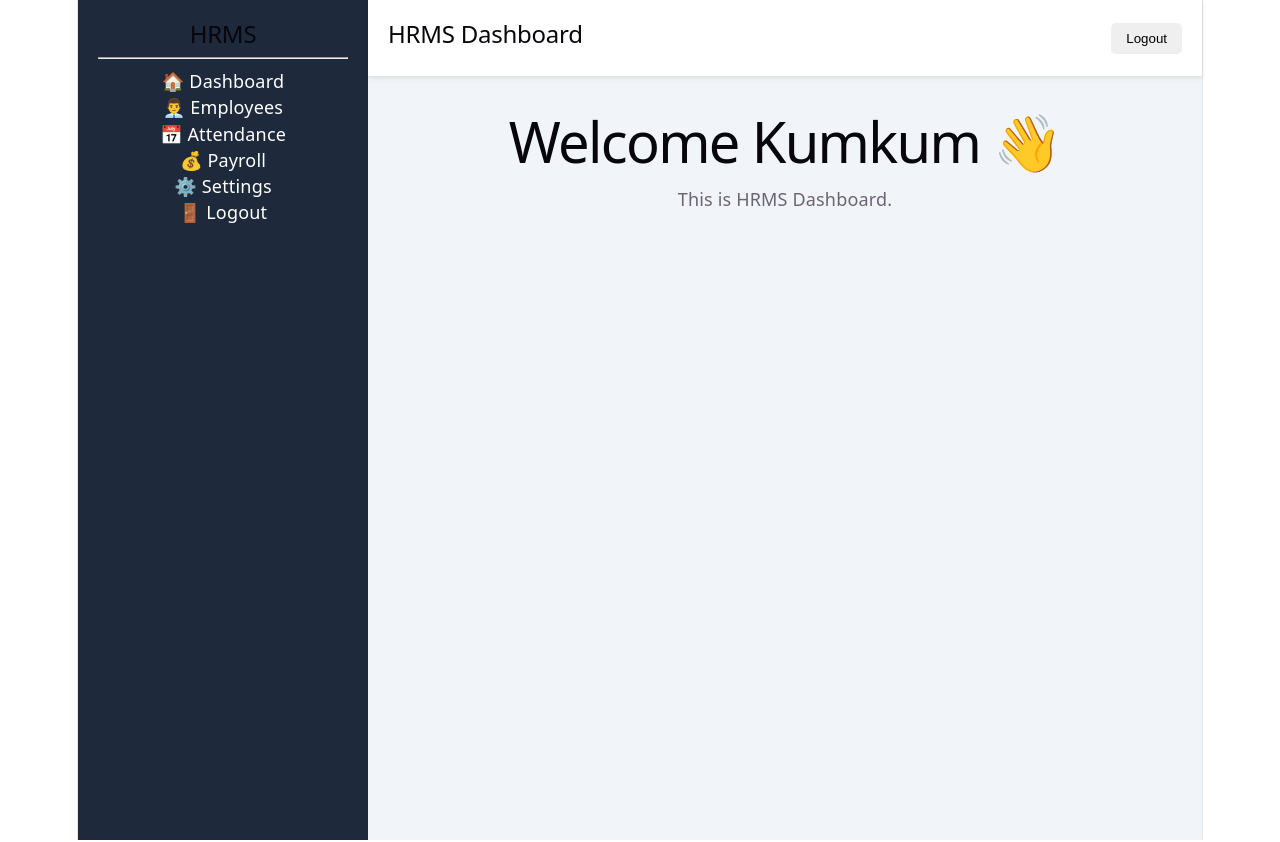
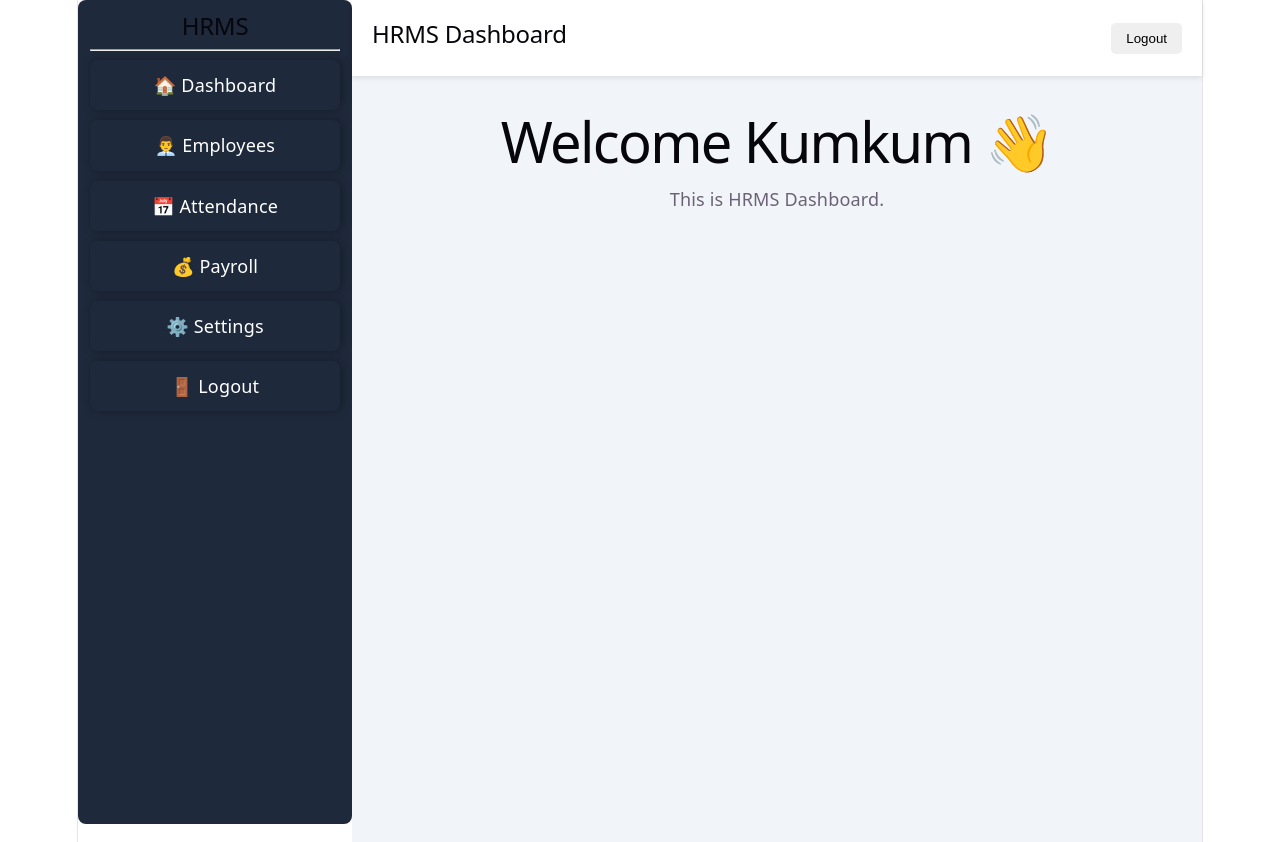
Before and after one commit to KumkumDadhich/infotact-hrms-dashboard, a React app: page / in a window 1280 px wide. Built offline with nearby package versions, Linux system fonts and the light colour scheme; the HTML template or start-up script is replaced by a standard one.

Commit message:
feat: improve sidebar UI (fixes #4)

```diff
--- /dev/null
+++ b/src/components/Sidebar.css
@@ -0,0 +1,17 @@
+.menu-item {
+  padding: 12px;
+  margin-bottom: 10px;
+  border-radius: 8px;
+  cursor: pointer;
+
+  box-shadow: 2px 0px 10px rgba(0,0,0,0.3);
+}
+
+.menu-item:hover {
+  background-color: #334155;
+}
+
+.active{
+   background-color:#334155;
+   border-radius:8px;
+}
--- a/src/components/Sidebar.jsx
+++ b/src/components/Sidebar.jsx
@@ -1,3 +1,4 @@
+import "./Sidebar.css";
 function Sidebar() {
   return (
     <div
@@ -6,18 +7,27 @@ function Sidebar() {
         height: "100vh",
         background: "#1e293b",
         color: "white",
-        padding: "20px",
+        padding: "12px",
+        borderRadius: "8px",
+        marginBottom: "18px",
+        cursor: "pointer",
+
       }}
     >
       <h2>HRMS</h2>
       <hr />
+ <p className="menu-item">🏠 Dashboard</p>
 
-      <p>🏠 Dashboard</p>
-      <p>👨‍💼 Employees</p>
-      <p>📅 Attendance</p>
-      <p>💰 Payroll</p>
-      <p>⚙️ Settings</p>
-      <p>🚪 Logout</p>
+      <p className="menu-item">👨‍💼 Employees</p>
+
+      <p className="menu-item">📅 Attendance</p>
+
+      <p className="menu-item">💰 Payroll</p>
+
+      <p className="menu-item">⚙️ Settings</p>
+
+      <p className="menu-item">🚪 Logout</p>
+
     </div>
   );
 }
```
